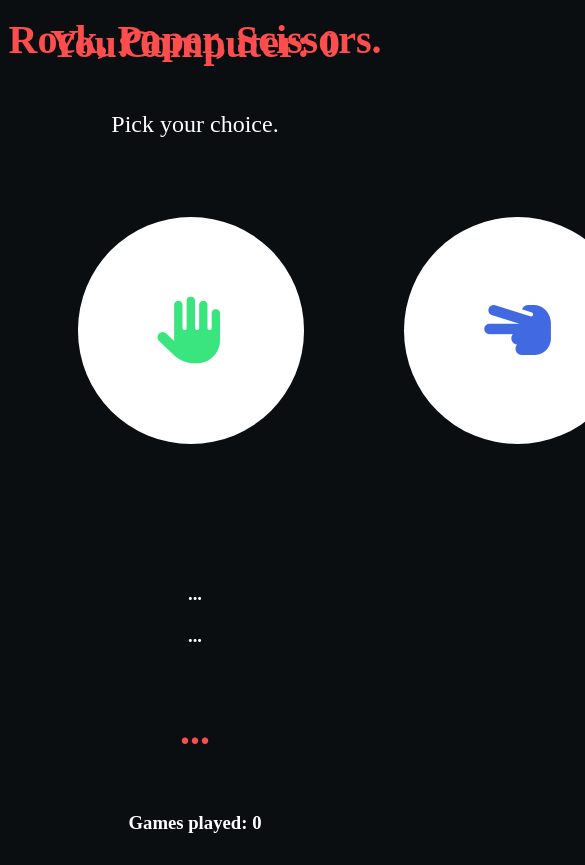
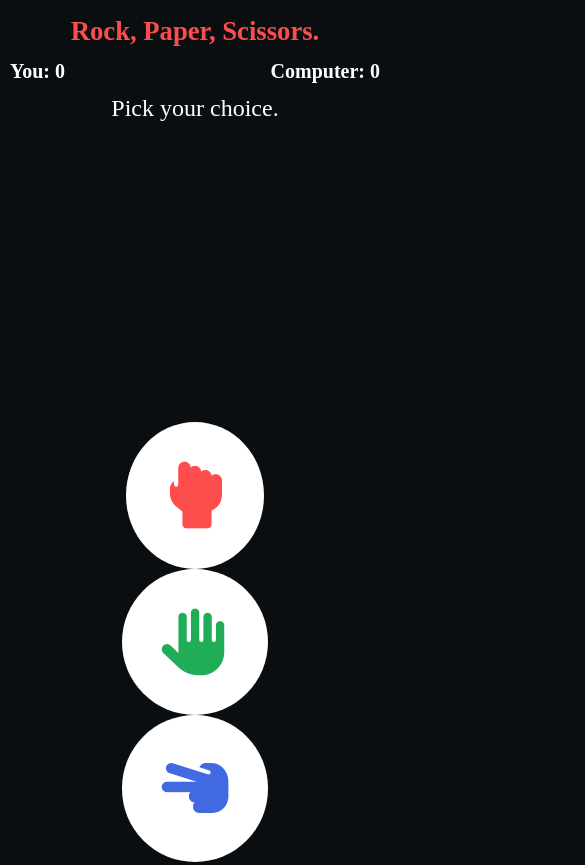
Before and after one commit to JSCHLTE/Rock-Paper-Scissors, a plain HTML site: page index.html in a window 390 px wide. Shown: the top 865 px of the page, 585 px wide, since content can reach past the window. Before the commit the page ends 844 px from the top, so only its background shows below. Drawn offline with Linux system fonts and the light colour scheme.

Commit message:
Fix
- Fixed mobile display
- Changed styles for the buttons

```diff
--- a/CSS/style.css
+++ b/CSS/style.css
@@ -18,7 +18,7 @@ body {
     align-items: center;
 }
 
-.wrapper h1 {
+.wrapper-title {
     color: #fd4d4d;
     margin-bottom: 3rem;
     font-size: 30pt;
@@ -43,6 +43,11 @@ body {
     border-radius: 50%;
     font-size: 50pt;
     margin: 0px 50px;
+    transition: 0.3s ease;
+}
+.wrapper-choices i:hover {
+    transform: translateY(-10px);
+    opacity: 0.9;
 }
 
 .wrapper-choices i:hover {
@@ -55,7 +60,7 @@ body {
 }
 
 .fa-hand-paper {
-    color: #3ae57f;
+    color: #20ad58;
 }
 
 .fa-hand-scissors {
@@ -95,9 +100,34 @@ h3 {
       top: 20px;
   }
 
-  @media only screen
-    and (device-width : 375px)
-    and (device-height : 812px)
-    and (-webkit-device-pixel-ratio : 3) {
+@media screen and (max-width: 812px){
+    .wrapper-title {
+        color: #fd4d4d;
+        margin-bottom: 3rem;
+        font-size: 20pt;
+    }
 
+    .userWins, .computerWins{
+        font-size: 15pt;
     }
+
+    .userWins {
+        top: 60px;
+        left: 10px;
+    }
+
+    .computerWins {
+        top: 60px;
+        right: 10px;
+    }
+
+    .wrapper-choices i {
+        padding: 40px;
+    }
+
+    .wrapper-choices {
+        flex-direction: column;
+        margin: 20rem;
+        width: 100vw;
+    }
+};
--- a/JavaScript/app.js
+++ b/JavaScript/app.js
@@ -11,28 +11,24 @@ const gamesPlayed = document.querySelector(".gamesPlayed");
 let userWins = 0;
 let computerWins = 0;
 
-game = ()=>{
-
     rock.addEventListener("click", ()=>{
         let rng = Math.floor(Math.random()*3);
         appendUserChoice.innerHTML = `You chose: rock`;
         if(rng == 0){
             appendComputerChoice.innerHTML = `Computer chose: rock`;
-            appendWinner.innerHTML = `The match is a tie.`
+            appendWinner.innerHTML = `The match is a tie.`;
         }
         if(rng == 1){
             appendComputerChoice.innerHTML = `Computer chose: paper`;
-            appendWinner.innerHTML = `Computer wins!`
+            appendWinner.innerHTML = `Computer wins!`;
             computerWins++;
         }
         if(rng == 2){
             appendComputerChoice.innerHTML = `Computer chose: scissors`;
-            appendWinner.innerHTML = `You win!`
+            appendWinner.innerHTML = `You win!`;
             userWins++;
         }
-        appendUserWinCount.innerHTML = (userWins > 1 || userWins == 0) ? `${userWins} wins`: `${userWins} win`;
-        appendComputerWinCount.innerHTML = (computerWins > 1 || computerWins == 0) ? `${computerWins} wins`: `${computerWins} win`;
-        gamesPlayed.innerHTML++;
+        append();
     });
 
     paper.addEventListener("click", ()=>{
@@ -40,21 +36,19 @@ game = ()=>{
         appendUserChoice.innerHTML = `You chose: paper`;
         if(rng == 0){
             appendComputerChoice.innerHTML = `Computer chose: rock`;
-            appendWinner.innerHTML = `You win!`
+            appendWinner.innerHTML = `You win!`;
             userWins++;
         }
         if(rng == 1){
             appendComputerChoice.innerHTML = `Computer chose: paper`;
-            appendWinner.innerHTML = `The match is a tie.`
+            appendWinner.innerHTML = `The match is a tie.`;
         }
         if(rng == 2){
             appendComputerChoice.innerHTML = `Computer chose: scissors`;
-            appendWinner.innerHTML = `Computer wins!`
+            appendWinner.innerHTML = `Computer wins!`;
             computerWins++;
         }
-        appendUserWinCount.innerHTML = (userWins > 1 || userWins == 0) ? `${userWins} wins`: `${userWins} win`;
-        appendComputerWinCount.innerHTML = (computerWins > 1 || computerWins == 0) ? `${computerWins} wins`: `${computerWins} win`;
-        gamesPlayed.innerHTML++;
+        append();
     });
 
     scissors.addEventListener("click", ()=>{
@@ -62,22 +56,23 @@ game = ()=>{
         appendUserChoice.innerHTML = `You chose: scissors`;
         if(rng == 0){
             appendComputerChoice.innerHTML = `Computer chose: rock`;
-            appendWinner.innerHTML = `Computer wins!`
+            appendWinner.innerHTML = `Computer wins!`;
             computerWins++;
         }
         if(rng == 1){
             appendComputerChoice.innerHTML = `Computer chose: paper`;
-            appendWinner.innerHTML = `You win!`
+            appendWinner.innerHTML = `You win!`;
             userWins++;
         }
         if(rng == 2){
             appendComputerChoice.innerHTML = `Computer chose: scissors`;
-            appendWinner.innerHTML = `The match is a tie.`
+            appendWinner.innerHTML = `The match is a tie.`;
         }
+        append();
+    });
+
+    append = () =>{
         appendUserWinCount.innerHTML = (userWins > 1 || userWins == 0) ? `${userWins} wins`: `${userWins} win`;
         appendComputerWinCount.innerHTML = (computerWins > 1 || computerWins == 0) ? `${computerWins} wins`: `${computerWins} win`;
         gamesPlayed.innerHTML++;
-    });
-};
-
-game();
+    };
--- a/index.html
+++ b/index.html
@@ -10,7 +10,7 @@
 <body>
 
     <div class="wrapper">
-        <h1>Rock, Paper, Scissors.</h1>
+        <h1 class="wrapper-title">Rock, Paper, Scissors.</h1>
         <p>Pick your choice.</p>
         <div class="wrapper-choices">
                 <i class="fas fa-hand-rock ripple"></i>
```
